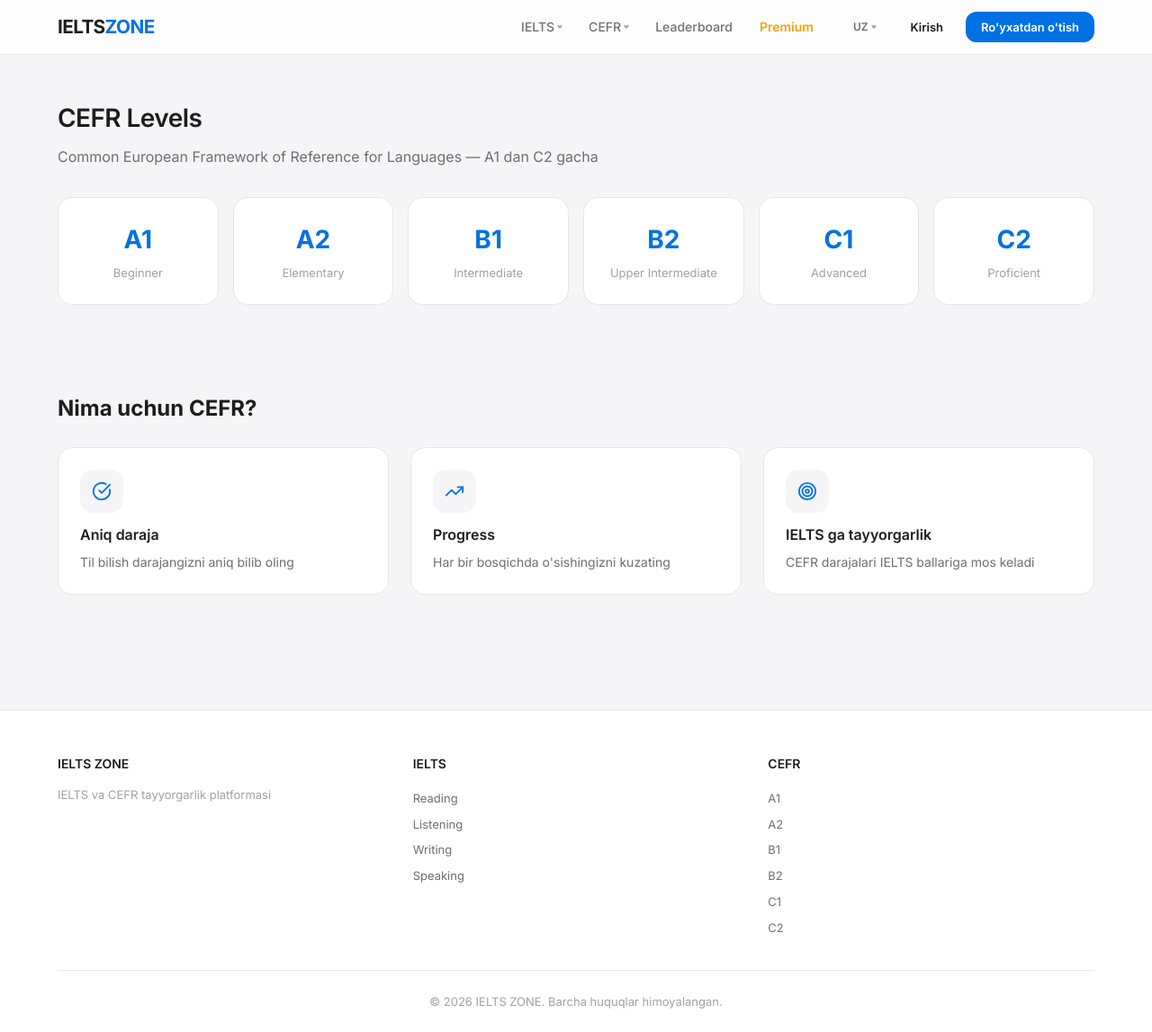
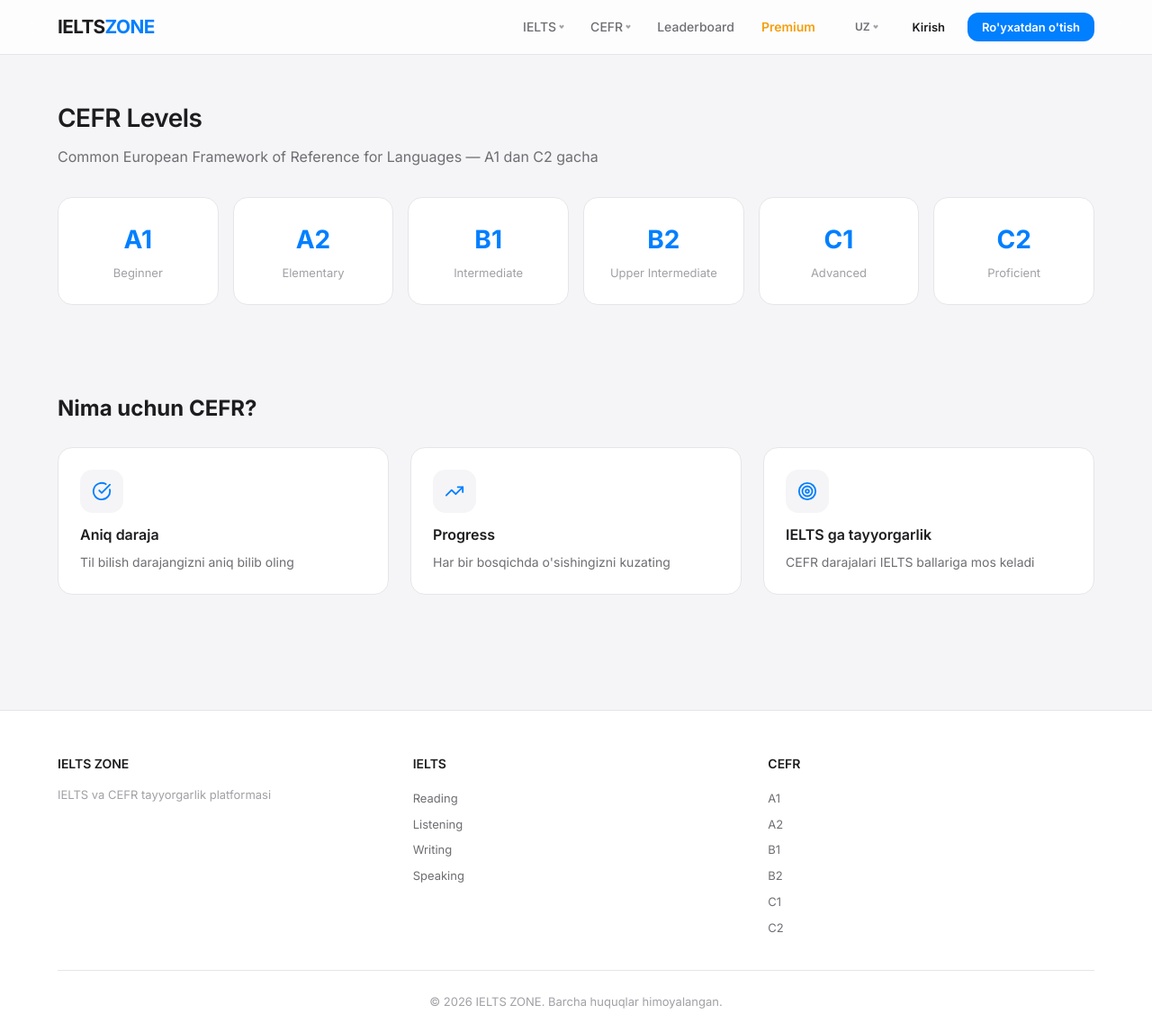
Before and after one commit to Raufbek634/ietls-statin, a Flask app: page /cefr in a window 1280 px wide. Shown: the whole page at 90% size. Run offline with Flask 3, Linux system fonts and the light colour scheme.

Commit message:
#007fff accent, minimalistic primary button

```diff
--- a/static/css/style.css
+++ b/static/css/style.css
@@ -5,9 +5,9 @@
     --text-secondary: #6e6e73;
     --text-muted: #a1a1a6;
     --border: #e5e5ea;
-    --accent: #0071e3;
+    --accent: #007fff;
     --accent-hover: #0066cc;
-    --accent-light: #e8f0fe;
+    --accent-light: #e6f2ff;
     --accent-gradient: linear-gradient(135deg, #0071e3, #5856d6);
     --premium-gradient: linear-gradient(135deg, #ff9500, #ff3b30);
     --success: #34c759;
@@ -329,14 +329,12 @@
 .btn--primary {
     background: var(--accent);
     color: #fff;
-    border-color: transparent;
+    border: none;
 }
 
 .btn--primary:hover {
     background: var(--accent-hover);
-    border-color: transparent;
     color: #fff;
-    box-shadow: 0 4px 16px rgba(0, 113, 227, 0.3);
 }
 
 .btn--premium {
```
